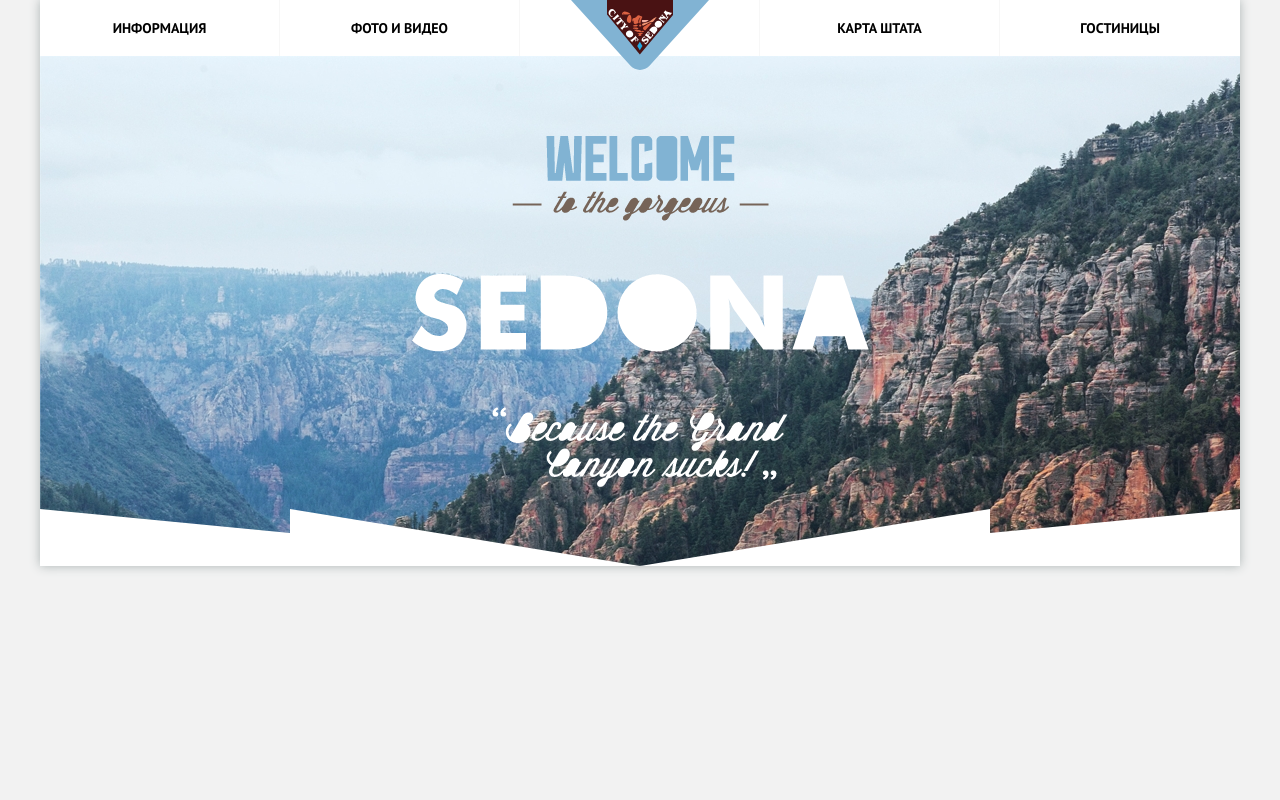
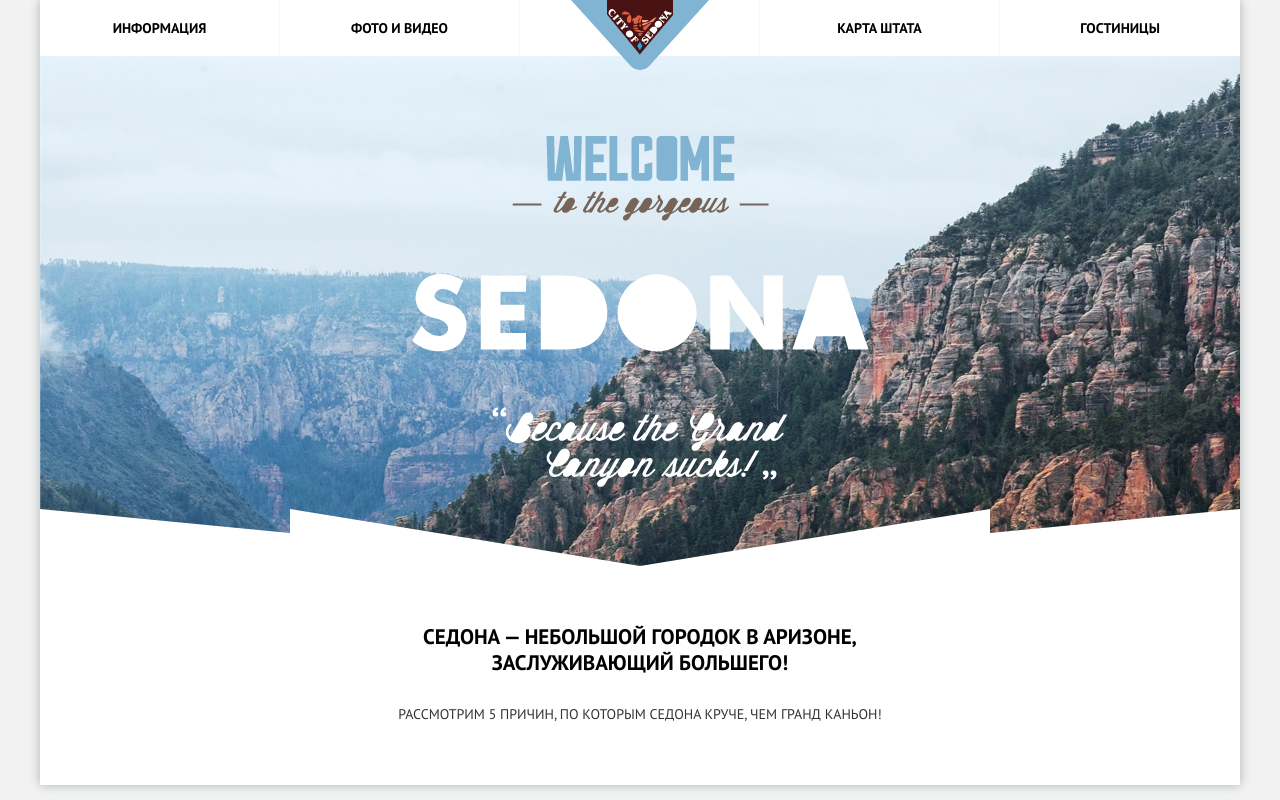
Before and after one commit to shock-dev/sedona, a Vue app: page / in a window 1280 px wide. Built offline with nearby package versions, Linux system fonts and the light colour scheme.

Commit message:
template for top advantages

```diff
--- a/src/components/appAdvantages.vue
+++ b/src/components/appAdvantages.vue
@@ -1,6 +1,9 @@
 <template>
   <div class="advantages">
-
+    <div class="advantages__top">
+      <h3 class="advantages__top-title">Седона — небольшой городок в Аризоне, заслуживающий большего!</h3>
+      <p class="advantages__top-text">Рассмотрим 5 причин, по которым Седона круче, чем гранд каньон!</p>
+    </div>
   </div>
 </template>
 
--- a/src/scss/components/_advantages.scss
+++ b/src/scss/components/_advantages.scss
@@ -0,0 +1,18 @@
+.advantages {
+
+  &__top {
+    padding: 58px 0;
+    text-align: center;
+    max-width: 484px;
+    margin: 0 auto;
+
+    &-title {
+      font-size: 21px;
+      margin-bottom: 25px;
+    }
+
+    &-text {
+      color: $light-black;
+    }
+  }
+}
--- a/src/scss/index.scss
+++ b/src/scss/index.scss
@@ -7,5 +7,6 @@
 
 @import "components/header";
 @import "components/intro";
+@import "components/advantages";
 
 @import "media";
```
